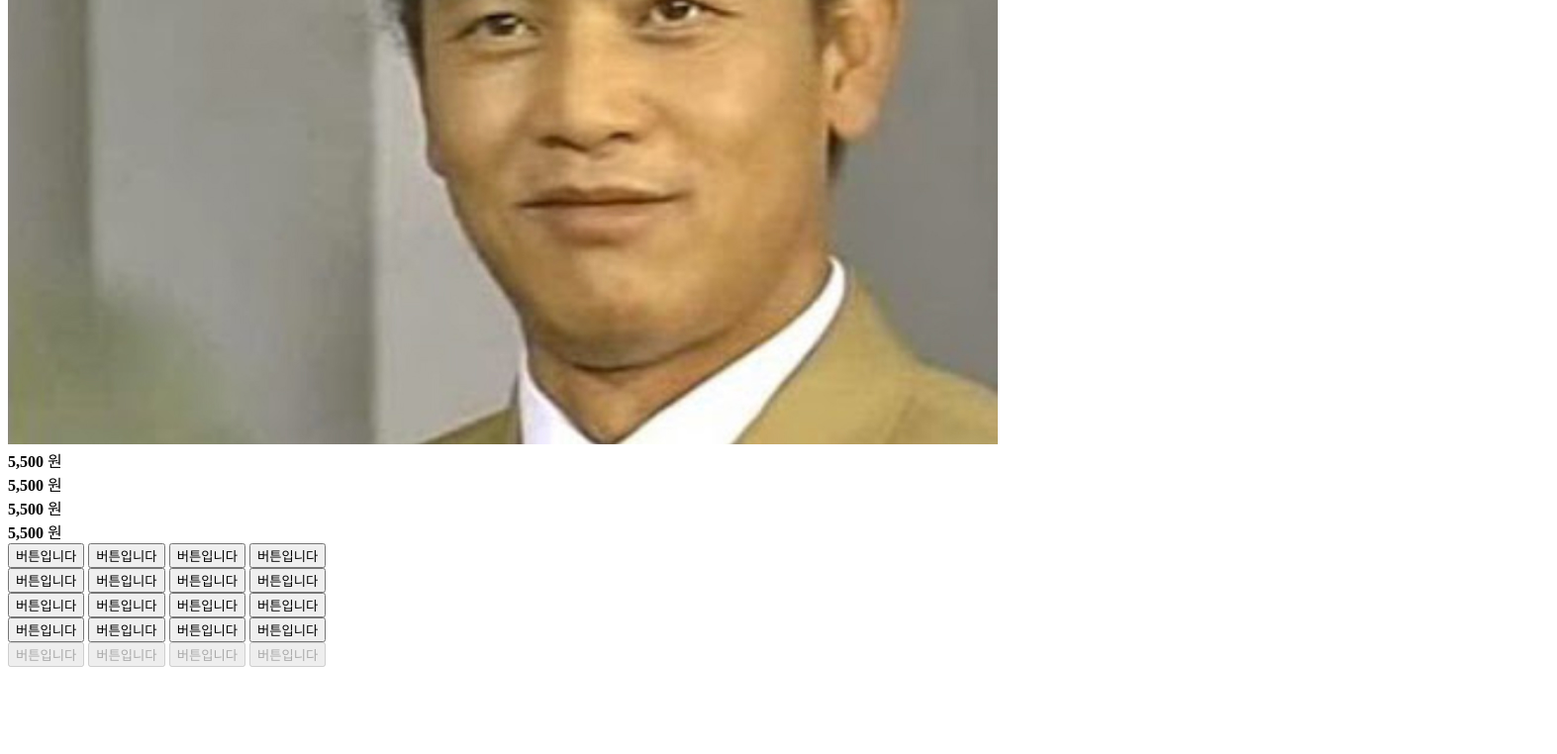
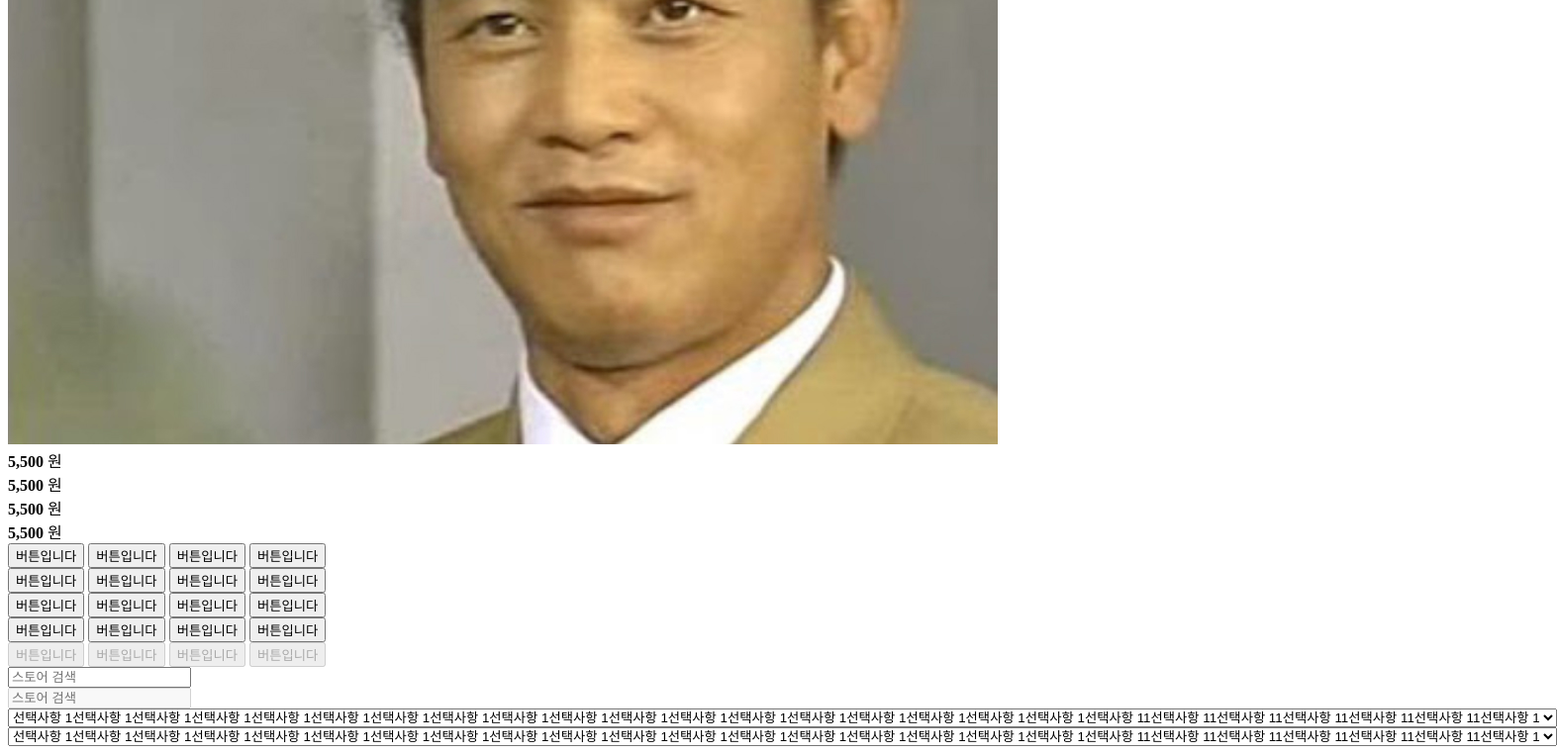
Before and after one commit to rinrinhye/tomorrow-house, a website: page index.html in a window 1280 px wide. Shown: the part 983-1745 px from the top of the page at 99% size, 1573 px wide, since content can reach past the window. Before the commit the page ends 1665 px from the top, so only its background shows below. Drawn offline with Linux system fonts and the light colour scheme.

Commit message:
💄 Implement common form components

```diff
--- a/index.html
+++ b/index.html
@@ -109,5 +109,49 @@
         버튼입니다
       </button>
     </div>
+    <div class="input-group">
+      <i class="ic-search"></i>
+      <input class="form-input" type="text" placeholder="스토어 검색" />
+    </div>
+    <div class="input-group">
+      <i class="ic-search"></i>
+      <input
+        class="form-input"
+        type="text"
+        placeholder="스토어 검색"
+        disabled
+      />
+    </div>
+    <div class="select-group is-active">
+      <select class="form-select">
+        <option value="1">
+          선택사항 1선택사항 1선택사항 1선택사항 1선택사항 1선택사항 1선택사항
+          1선택사항 1선택사항 1선택사항 1선택사항 1선택사항 1선택사항 1선택사항
+          1선택사항 1선택사항 1선택사항 1선택사항 1선택사항 11선택사항
+          11선택사항 11선택사항 11선택사항 11선택사항 11선택사항 1
+        </option>
+        <option value="2">선택사항 2</option>
+        <option value="3">선택사항 3</option>
+        <option value="4">선택사항 4</option>
+        <option value="5">선택사항 5</option>
+      </select>
+      <i class="ic-caret" aria-hidden></i>
+    </div>
+
+    <div class="select-group">
+      <select class="form-select">
+        <option value="1">
+          선택사항 1선택사항 1선택사항 1선택사항 1선택사항 1선택사항 1선택사항
+          1선택사항 1선택사항 1선택사항 1선택사항 1선택사항 1선택사항 1선택사항
+          1선택사항 1선택사항 1선택사항 1선택사항 1선택사항 11선택사항
+          11선택사항 11선택사항 11선택사항 11선택사항 11선택사항 1
+        </option>
+        <option value="2">선택사항 2</option>
+        <option value="3">선택사항 3</option>
+        <option value="4">선택사항 4</option>
+        <option value="5">선택사항 5</option>
+      </select>
+      <i class="ic-caret" aria-hidden></i>
+    </div>
   </body>
 </html>
--- a/styles/main.scss
+++ b/styles/main.scss
@@ -16,5 +16,6 @@
 @import './modules/star-rating';
 @import './modules/prices';
 @import './modules/buttons';
+@import './modules/forms';
 
 @import './layouts/grids';
--- /dev/null
+++ b/styles/modules/_forms.scss
@@ -0,0 +1,84 @@
+%form-base {
+  @include text-style(16);
+  display: block;
+  width: 100%;
+  height: 40px;
+  padding: 0 16px;
+  color: $primary;
+  background-color: $white;
+  border: 1px solid $border;
+  border-radius: 4px;
+  transition: background-color 200ms ease-in-out;
+  appearance: none;
+
+  &::placeholder {
+    color: $tertiary;
+  }
+
+  &:not(:disabled):hover {
+    background-color: $background;
+  }
+
+  &:disabled {
+    cursor: not-allowed;
+    opacity: 0.4;
+  }
+}
+.form-input,
+.form-select {
+  @extend %form-base;
+
+  &:active {
+    border: 1px solid $blue;
+  }
+
+  &:hover {
+    border: 1px solid $blue;
+  }
+}
+
+// Note : select
+
+.select-group {
+  position: relative;
+
+  &.is-active {
+    .form-select {
+      border-color: $blue;
+    }
+
+    .ic-caret {
+      color: $blue;
+    }
+  }
+
+  .form-select {
+    padding-right: 40px;
+    text-overflow: ellipsis;
+  }
+
+  .ic-caret {
+    @include pos-center-y;
+    position: absolute;
+    right: 8px;
+    font-size: 24px;
+    color: $tertiary;
+    pointer-events: none;
+  }
+}
+
+// Note : input
+.input-group {
+  position: relative;
+
+  .form-input {
+    padding-right: 16px;
+    padding-left: 40px;
+  }
+
+  .ic-search {
+    @include pos-center-y;
+    position: absolute;
+    font-size: 20px;
+  }
+}
```
